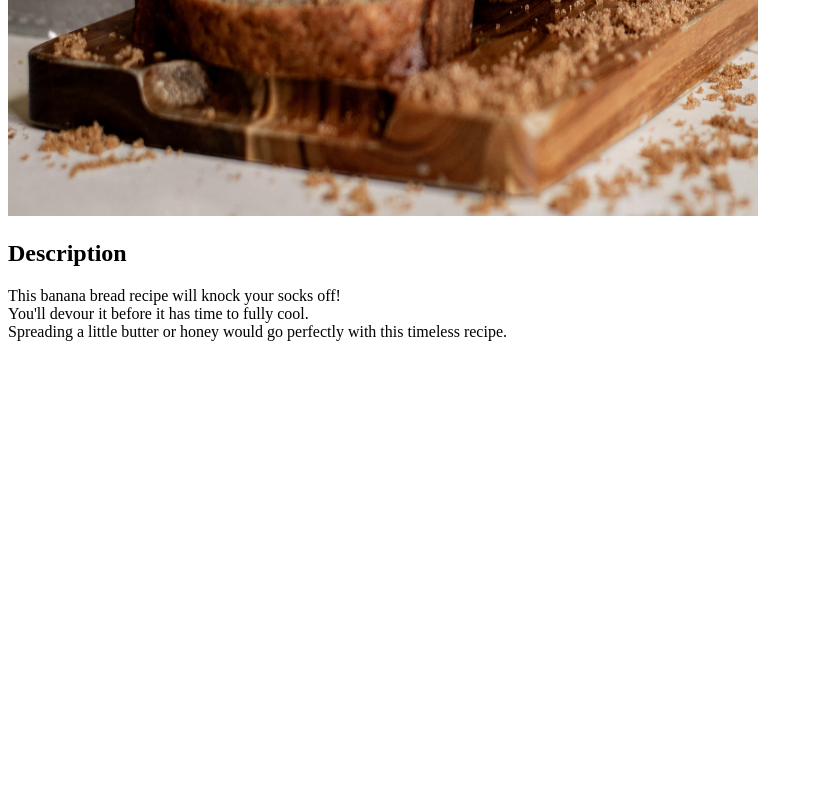
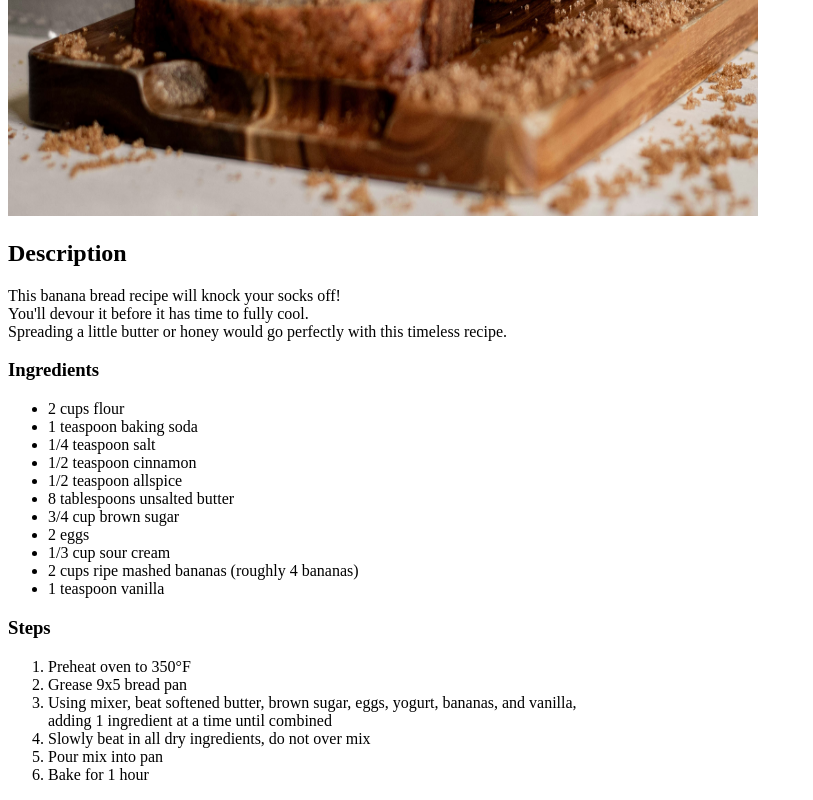
Before and after one commit to RachelAWilson/odin-recipes, a plain HTML site: page recipes/banana_bread.html in a window 1280 px wide. Shown: the part 664-1464 px from the top of the page, without its empty margins (0-813 px from the left). Before the commit the page ends 1021 px from the top, so only its background shows below. Drawn offline with Linux system fonts and the light colour scheme.

Commit message:
Update Banana Bread Recipe

```diff
--- a/recipes/banana_bread.html
+++ b/recipes/banana_bread.html
@@ -12,5 +12,30 @@
         <p>This banana bread recipe will knock your socks off! <br>
             You'll devour it before it has time to fully cool. <br>
             Spreading a little butter or honey would go perfectly with this timeless recipe.</p>
+    <h3>Ingredients</h3>
+        <ul>
+            <li>2 cups flour</li>
+            <li>1 teaspoon baking soda</li>
+            <li>1/4 teaspoon salt</li>
+            <li>1/2 teaspoon cinnamon</li>
+            <li>1/2 teaspoon allspice</li>
+            <li>8 tablespoons unsalted butter</li>
+            <li>3/4 cup brown sugar</li>
+            <li>2 eggs</li>
+            <li>1/3 cup sour cream</li>
+            <li>2 cups ripe mashed bananas (roughly 4 bananas)</li>
+            <li>1 teaspoon vanilla</li>
+        </ul>
+    <h3>Steps</h3>
+        <ol>
+            <li>Preheat oven to 350°F</li>
+            <li>Grease 9x5 bread pan</li>
+            <li>Using mixer, beat softened butter, brown sugar, eggs, yogurt, bananas, and vanilla, <br>
+            adding 1 ingredient at a time until combined</li>
+            <li>Slowly beat in all dry ingredients, do not over mix</li>
+            <li>Pour mix into pan</li>
+            <li>Bake for 1 hour</li>
+        </ol>
+
 </body>
 </html>
```
